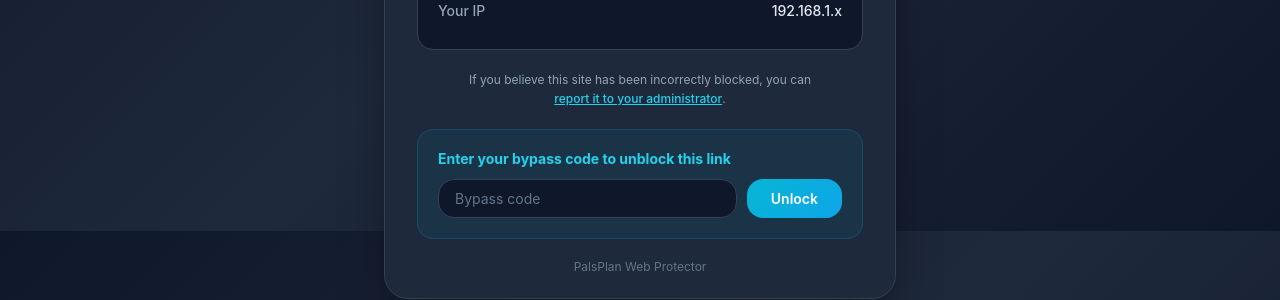
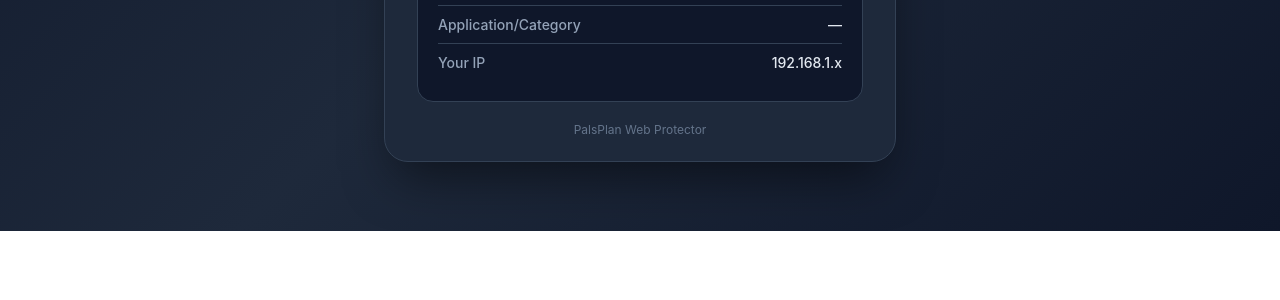
Before and after one commit to SystemInfomation/chrome-extension, a React (Vite) app in the folder blocked-page/: page / in a window 1280 px wide. Shown: the part 569-869 px from the top of the page. After the commit the page ends 800 px from the top, so only its background shows below. Built offline with nearby package versions, Linux system fonts and the light colour scheme.

Commit message:
Remove bypass code, report-to-admin, and modal from blocked page; fix release workflow tag cleanup
Co-authored-by: SystemInfomation <109087251+SystemInfomation@users.noreply.github.com>

```diff
--- a/blocked-page/src/App.css
+++ b/blocked-page/src/App.css
@@ -138,176 +138,12 @@
 }
 .copy-btn svg { width: 14px; height: 14px; }
 
-/* ── Report Helper Text ── */
-.helper-text {
-  font-size: 0.75rem;
-  color: #94a3b8;
-  text-align: center;
-  margin-bottom: 1.25rem;
-  line-height: 1.625;
-}
-.report-link {
-  color: #22d3ee;
-  text-decoration: underline;
-  font-weight: 500;
-  background: none;
-  border: none;
-  cursor: pointer;
-  font-size: inherit;
-  font-family: inherit;
-  transition: color 0.15s;
-  border-radius: 0.25rem;
-}
-.report-link:hover { color: #06b6d4; }
-.report-link:focus {
-  outline: 2px solid #06b6d4;
-  outline-offset: 1px;
-}
-
-/* ── Bypass Code Section ── */
-.bypass-box {
-  background: rgba(6, 182, 212, 0.08);
-  border: 1px solid rgba(6, 182, 212, 0.2);
-  border-radius: 1rem;
-  padding: 1.25rem;
-  margin-bottom: 1.25rem;
-}
-.bypass-label {
-  display: block;
-  font-size: 0.875rem;
-  font-weight: 700;
-  color: #22d3ee;
-  margin-bottom: 0.75rem;
-}
-.bypass-controls {
-  display: flex;
-  flex-direction: column;
-  gap: 0.625rem;
-}
-@media (min-width: 640px) {
-  .bypass-controls { flex-direction: row; }
-}
-.bypass-input {
-  flex: 1;
-  padding: 0.625rem 1rem;
-  font-size: 0.875rem;
-  border-radius: 1rem;
-  border: 1px solid #334155;
-  background: #0f172a;
-  color: #e2e8f0;
-  font-family: inherit;
-  transition: all 0.15s;
-}
-.bypass-input::placeholder { color: #64748b; }
-.bypass-input:focus {
-  outline: none;
-  border-color: #06b6d4;
-  box-shadow: 0 0 0 3px rgba(6, 182, 212, 0.2);
-}
-
-.unlock-btn {
-  padding: 0.625rem 1.5rem;
-  background: linear-gradient(135deg, #06b6d4 0%, #0ea5e9 100%);
-  color: #ffffff;
-  font-weight: 600;
-  font-size: 0.875rem;
-  border-radius: 1rem;
-  border: none;
-  cursor: pointer;
-  font-family: inherit;
-  white-space: nowrap;
-  transition: all 0.15s;
-}
-.unlock-btn:hover {
-  opacity: 0.9;
-  transform: scale(1.05);
-}
-.unlock-btn:active { transform: scale(1); }
-.unlock-btn:focus {
-  outline: 2px solid #06b6d4;
-  outline-offset: 2px;
-}
-
 /* ── Footer Branding ── */
 .footer-brand {
   font-size: 0.75rem;
   color: #64748b;
   text-align: center;
   user-select: none;
-}
-
-/* ── Modal ── */
-.modal-overlay {
-  display: none;
-  position: fixed;
-  inset: 0;
-  z-index: 50;
-  align-items: center;
-  justify-content: center;
-  padding: 1rem;
-}
-.modal-overlay.active {
-  display: flex;
-}
-.modal-backdrop {
-  position: absolute;
-  inset: 0;
-  background: rgba(0,0,0,0.60);
-}
-.modal-dialog {
-  position: relative;
-  background: #1e293b;
-  border: 1px solid #334155;
-  border-radius: 1rem;
-  box-shadow: 0 20px 60px -15px rgba(0,0,0,0.5);
-  max-width: 24rem;
-  width: 100%;
-  padding: 1.5rem;
-  text-align: center;
-  animation: fade-in 0.2s ease-out;
-}
-.modal-icon-wrap {
-  margin: 0 auto 1rem;
-  display: flex;
-  width: 3rem;
-  height: 3rem;
-  align-items: center;
-  justify-content: center;
-  border-radius: 50%;
-  background: rgba(6, 182, 212, 0.15);
-}
-.modal-icon-wrap svg {
-  width: 1.5rem;
-  height: 1.5rem;
-  color: #22d3ee;
-}
-.modal-title {
-  font-size: 1.125rem;
-  font-weight: 600;
-  color: #f1f5f9;
-  margin-bottom: 0.5rem;
-}
-.modal-text {
-  font-size: 0.875rem;
-  color: #94a3b8;
-  margin-bottom: 1.25rem;
-}
-.modal-close-btn {
-  padding: 0.5rem 1.25rem;
-  background: linear-gradient(135deg, #06b6d4 0%, #0ea5e9 100%);
-  color: #ffffff;
-  font-weight: 500;
-  font-size: 0.875rem;
-  border-radius: 0.75rem;
-  border: none;
-  cursor: pointer;
-  font-family: inherit;
-  transition: opacity 0.15s;
-}
-.modal-close-btn:hover { opacity: 0.9; }
-.modal-close-btn:focus {
-  outline: 2px solid #06b6d4;
-  outline-offset: 2px;
 }
 
 /* ── Toast Container ── */
@@ -339,7 +175,3 @@
   from { opacity: 0; transform: translateX(100%); }
   to   { opacity: 1; transform: translateX(0); }
 }
-@keyframes fade-in {
-  from { opacity: 0; transform: scale(0.95); }
-  to   { opacity: 1; transform: scale(1); }
-}
--- a/blocked-page/src/App.jsx
+++ b/blocked-page/src/App.jsx
@@ -64,9 +64,7 @@ export default function App() {
   const [pathValue, setPathValue] = useState("/");
   const [category, setCategory] = useState("");
   const [ipValue, setIpValue] = useState(DEFAULT_IP_PLACEHOLDER);
-  const [modalOpen, setModalOpen] = useState(false);
   const [toasts, setToasts] = useState([]);
-  const [bypassCode, setBypassCode] = useState("");
 
   const showToast = useCallback((message, type) => {
     const id = Date.now();
@@ -120,55 +118,6 @@ export default function App() {
     }
   }, [blockedUrl, showToast]);
 
-  const handleUnlock = useCallback(() => {
-    const code = bypassCode.trim();
-    if (!code) {
-      showToast("Please enter a bypass code", "error");
-      return;
-    }
-
-    showToast("Bypass code accepted! Redirecting\u2026", "success");
-
-    let validTarget = false;
-    try {
-      const u = new URL(blockedUrl);
-      if (u.protocol === "http:" || u.protocol === "https:") {
-        validTarget = true;
-      }
-    } catch {
-      /* invalid URL */
-    }
-
-    if (!validTarget) {
-      showToast("No valid URL to redirect to", "error");
-      return;
-    }
-
-    setTimeout(() => {
-      window.location.href = blockedUrl;
-    }, 1500);
-  }, [blockedUrl, bypassCode, showToast]);
-
-  const handleBypassKeyDown = useCallback(
-    (e) => {
-      if (e.key === "Enter") {
-        e.preventDefault();
-        handleUnlock();
-      }
-    },
-    [handleUnlock]
-  );
-
-  useEffect(() => {
-    const handleEscape = (e) => {
-      if (e.key === "Escape" && modalOpen) {
-        setModalOpen(false);
-      }
-    };
-    document.addEventListener("keydown", handleEscape);
-    return () => document.removeEventListener("keydown", handleEscape);
-  }, [modalOpen]);
-
   return (
     <div className="page">
       <div className="card">
@@ -202,94 +151,10 @@ export default function App() {
             onCopyUrl={handleCopyUrl}
           />
 
-          {/* ── Report helper text ── */}
-          <p className="helper-text">
-            If you believe this site has been incorrectly blocked, you can{" "}
-            <button
-              type="button"
-              className="report-link"
-              onClick={() => setModalOpen(true)}
-            >
-              report it to your administrator
-            </button>
-            .
-          </p>
-
-          {/* ── Bypass code section ── */}
-          <div className="bypass-box">
-            <label htmlFor="bypassInput" className="bypass-label">
-              Enter your bypass code to unblock this link
-            </label>
-            <div className="bypass-controls">
-              <input
-                id="bypassInput"
-                type="text"
-                placeholder="Bypass code"
-                autoComplete="off"
-                aria-label="Bypass code"
-                className="bypass-input"
-                value={bypassCode}
-                onChange={(e) => setBypassCode(e.target.value)}
-                onKeyDown={handleBypassKeyDown}
-              />
-              <button
-                type="button"
-                className="unlock-btn"
-                onClick={handleUnlock}
-              >
-                Unlock
-              </button>
-            </div>
-          </div>
-
           {/* ── Footer ── */}
           <p className="footer-brand">PalsPlan Web Protector</p>
         </div>
       </div>
-
-      {/* ── Report modal ── */}
-      {modalOpen && (
-        <div
-          className="modal-overlay active"
-          role="dialog"
-          aria-modal="true"
-          aria-label="Report sent confirmation"
-        >
-          <div
-            className="modal-backdrop"
-            onClick={() => setModalOpen(false)}
-          />
-          <div className="modal-dialog">
-            <div className="modal-icon-wrap">
-              <svg
-                xmlns="http://www.w3.org/2000/svg"
-                fill="none"
-                viewBox="0 0 24 24"
-                stroke="currentColor"
-                strokeWidth="2"
-              >
-                <path
-                  strokeLinecap="round"
-                  strokeLinejoin="round"
-                  d="M5 13l4 4L19 7"
-                />
-              </svg>
-            </div>
-            <h2 className="modal-title">Report Sent</h2>
-            <p className="modal-text">
-              Report sent to IT (demo). Your administrator will review this
-              request.
-            </p>
-            <button
-              type="button"
-              className="modal-close-btn"
-              onClick={() => setModalOpen(false)}
-            >
-              Close
-            </button>
-          </div>
-        </div>
-      )}
 
       {/* ── Toasts ── */}
       <div className="toast-container" aria-live="polite">
```
